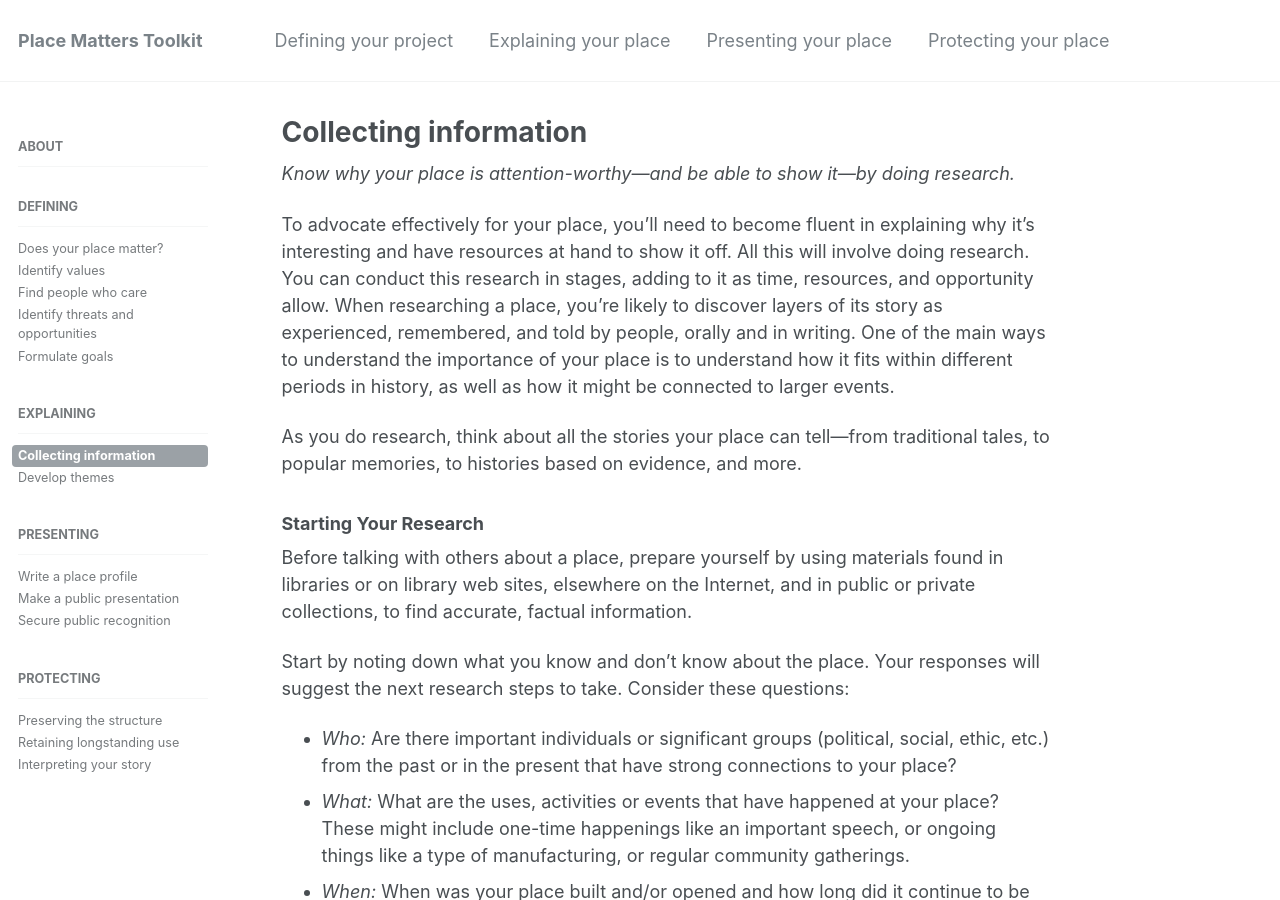
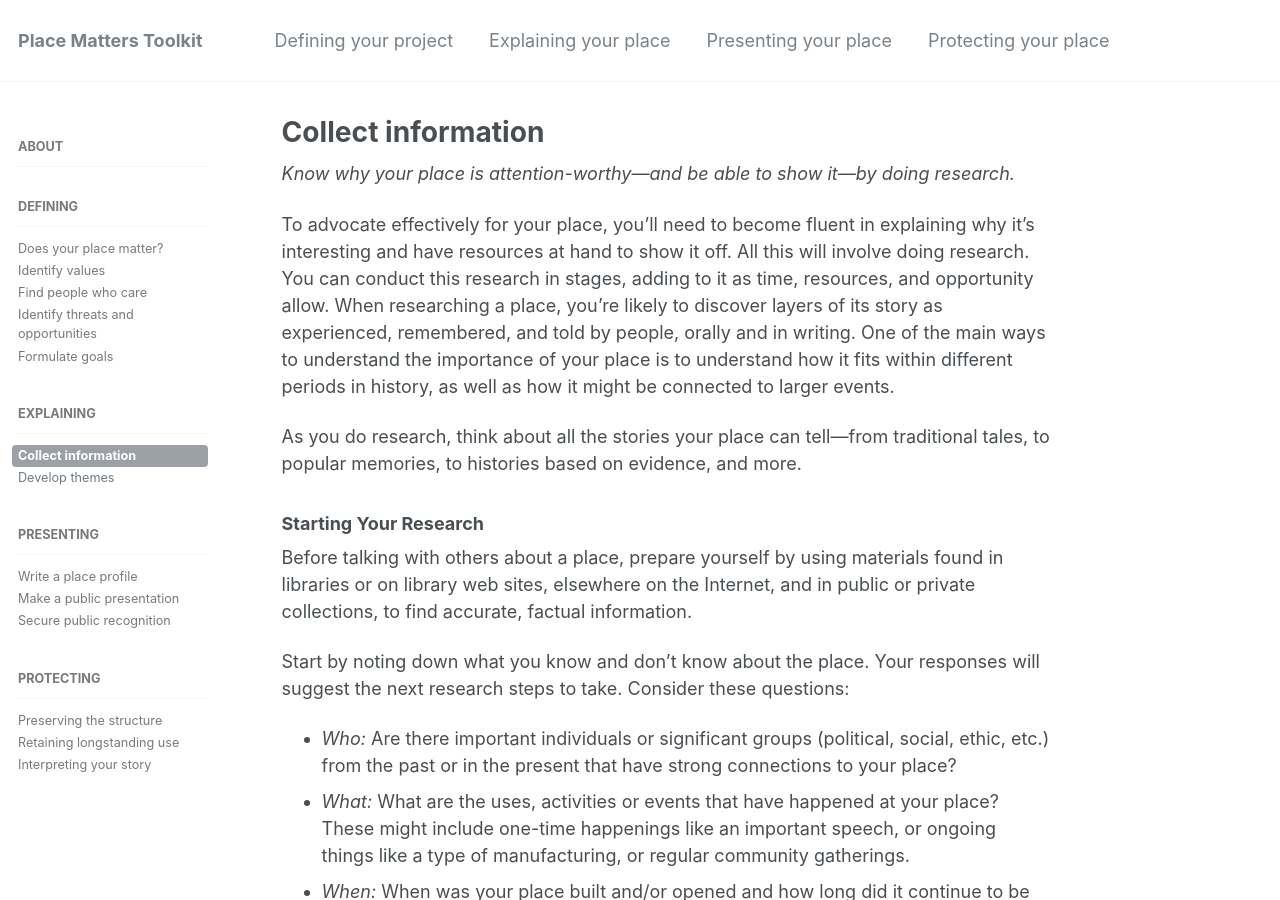
Before and after one commit to localpreservation/placematters, a Jekyll site: the page built from _guides/08-collect-information.md, in a window 1280 px wide and 900 px high. Built offline with Jekyll 4.4.1, drawn with Linux system fonts in a browser that asks for light colours.

Commit message:
Change guide title "Collecting">"Collect"

```diff
--- a/_data/navigation.yml
+++ b/_data/navigation.yml
@@ -33,8 +33,8 @@ guides:
   - title: "Explaining"
     url: /explaining-your-place/
     children:
-      - title: "Collecting information"
-        url: /collecting-information/
+      - title: "Collect information"
+        url: /collect-information/
       - title: "Develop themes"
         url: /develop-themes/
 
--- a/_guides/08-collecting-information.md
+++ b/_guides/08-collect-information.md
@@ -1,6 +1,6 @@
 ---
-title: "Collecting information"
-permalink: /collecting-information/
+title: "Collect information"
+permalink: /collect-information/
 ---
 
 *Know why your place is attention-worthy—and be able to show it—by doing research.*
```
